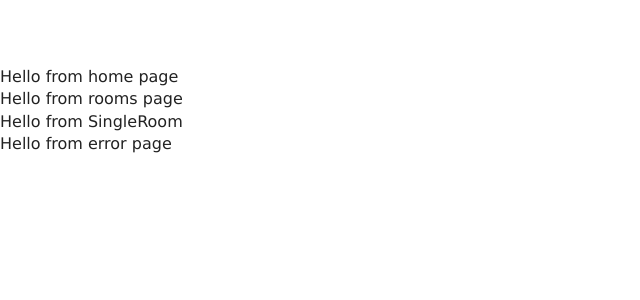
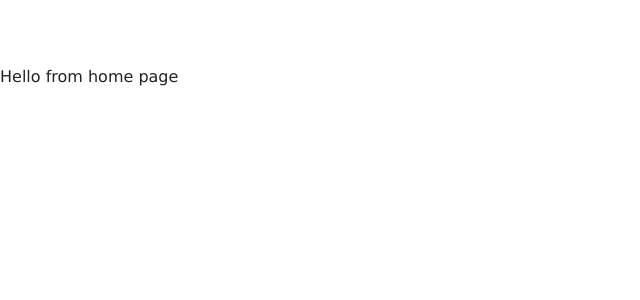
Before and after one commit to GummerAndy/resort-in-react, a React (Create React App) app: page / in a window 1280 px wide. Shown: the top 300 px of the page, without its empty margins (0-640 px from the left). Built offline with nearby package versions, Linux system fonts and the light colour scheme.

Commit message:
added routing

```diff
--- a/src/App.js
+++ b/src/App.js
@@ -6,13 +6,17 @@
 import SingleRoom from "./pages/SingleRoom";
 import Error from "./pages/Error";
 
+import { Route, Switch } from "react-router-dom";
+
 function App() {
   return (
     <>
-      <Home></Home>
-      <Rooms></Rooms>
-      <SingleRoom></SingleRoom>
-      <Error></Error>
+      <Switch>
+        <Route exact path="/" component={Home} />
+        <Route exact path="/rooms/" component={Rooms} />
+        <Route exact path="/rooms/:single" component={SingleRoom} />
+        <Route component={Error} />
+      </Switch>
     </>
   );
 }
--- a/src/index.js
+++ b/src/index.js
@@ -1,10 +1,16 @@
 import React from "react";
 import ReactDOM from "react-dom";
+import { BrowserRouter as Router } from "react-router-dom";
 import "./index.css";
 import App from "./App";
 import * as serviceWorker from "./serviceWorker";
 
-ReactDOM.render(<App />, document.getElementById("root"));
+ReactDOM.render(
+  <Router>
+    <App />
+  </Router>,
+  document.getElementById("root")
+);
 
 // If you want your app to work offline and load faster, you can change
 // unregister() to register() below. Note this comes with some pitfalls.
```
